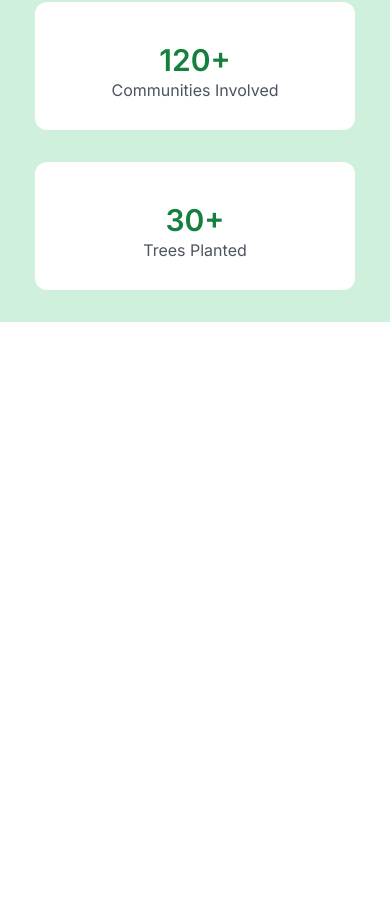
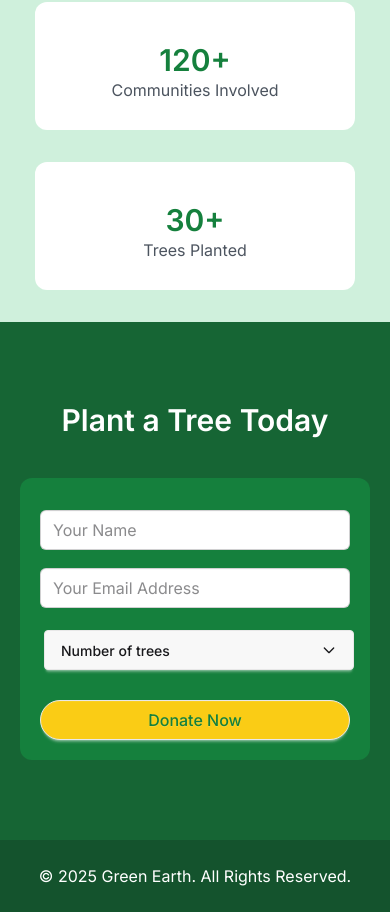
Before and after one commit to effataratauhida/Green-Earth-A06, a plain HTML site: page index.html in a window 390 px wide. Shown: the part 1462-2374 px from the top of the page. Before the commit the page ends 1784 px from the top, so only its background shows below. Drawn offline with nearby package versions, Linux system fonts and the light colour scheme.

Commit message:
added responsive plant a tree today and footer section

```diff
--- a/index.html
+++ b/index.html
@@ -58,6 +58,7 @@
     </header>
 
     <main class="bg-[#f0fdf4]">
+
         <!-- About the Campaign -->
         <div class="md:py-24 p-8 md:w-4/6 md:mx-72 w-full">
             <h1 class="font-semibold md:text-3xl text-2xl text-center text-[#1f2937]">About the Campaign</h1>
@@ -99,7 +100,35 @@
 
             </div>
         </section>
-    </main>
-    <footer></footer>
+
+        <!-- form section -->
+         <section class="bg-[#166534] py-20">
+            <h1 class="text-center font-semibold text-3xl text-white">Plant a Tree Today</h1>
+            <div class=" pt-10 md:mx-[650px] mx-5">
+                <fieldset class="fieldset bg-[#15803d] rounded-xl max-w-xl md:p-10 p-5">
+
+                    <input type="text" class="input w-full mt-3 rounded-md text-base" placeholder="Your Name" />
+
+                    <input type="email" class="input w-full mt-3 rounded-md text-base" placeholder="Your Email Address" />
+                    <div class="dropdown mt-3">
+                        <label tabindex="0" class="btn m-1 w-full flex justify-between items-center font-medium">Number of trees
+                            <svg xmlns="http://www.w3.org/2000/svg" class="h-4 w-4 ml-2" fill="none" viewBox="0 0 24 24" stroke="currentColor"> <path stroke-linecap="round" stroke-linejoin="round" stroke-width="2" d="M19 9l-7 7-7-7" />
+                            </svg>
+                        </label>
+                        <ul tabindex="0" class="dropdown-content menu p-2 shadow bg-base-100 rounded-box w-52">
+                            <li><a>1 Tree - $5</a></li>
+                            <li><a>5 Trees - $25</a></li>
+                            <li><a>10 Trees - $50</a></li>
+                        </ul>
+                    </div>
+                    <button class="btn rounded-full mt-5 bg-[#facc15] text-[#15803d] font-medium text-base">Donate Now</button>
+                </fieldset>
+             </div>
+         </section>
+ </main>
+
+    <footer class="bg-[#14532d] text-center">
+        <p class="py-6 text-white text-base">© 2025 Green Earth. All Rights Reserved.</p>
+    </footer>
 </body>
 </html>
```
